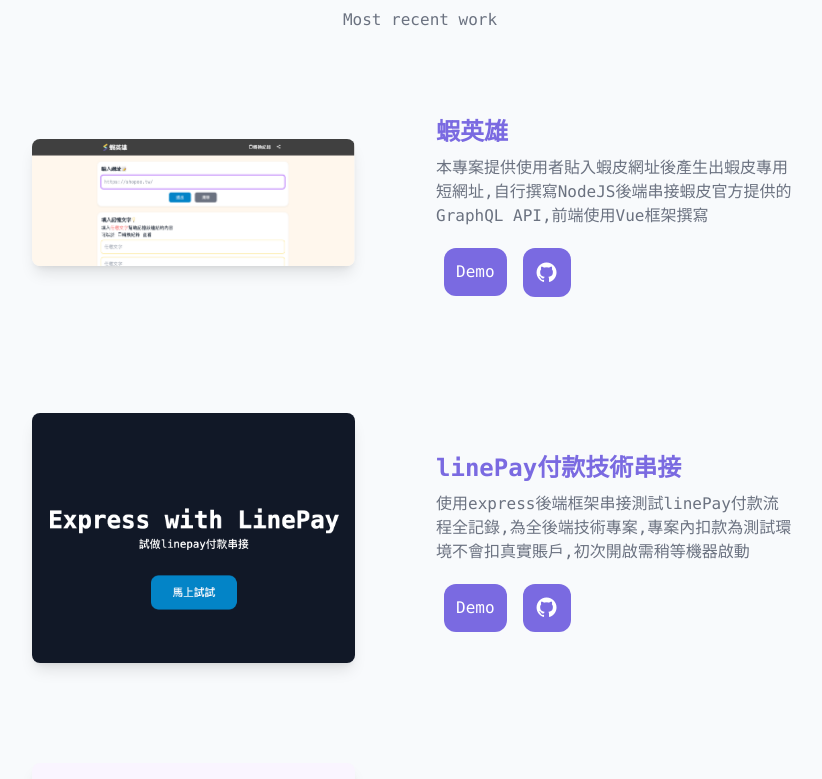
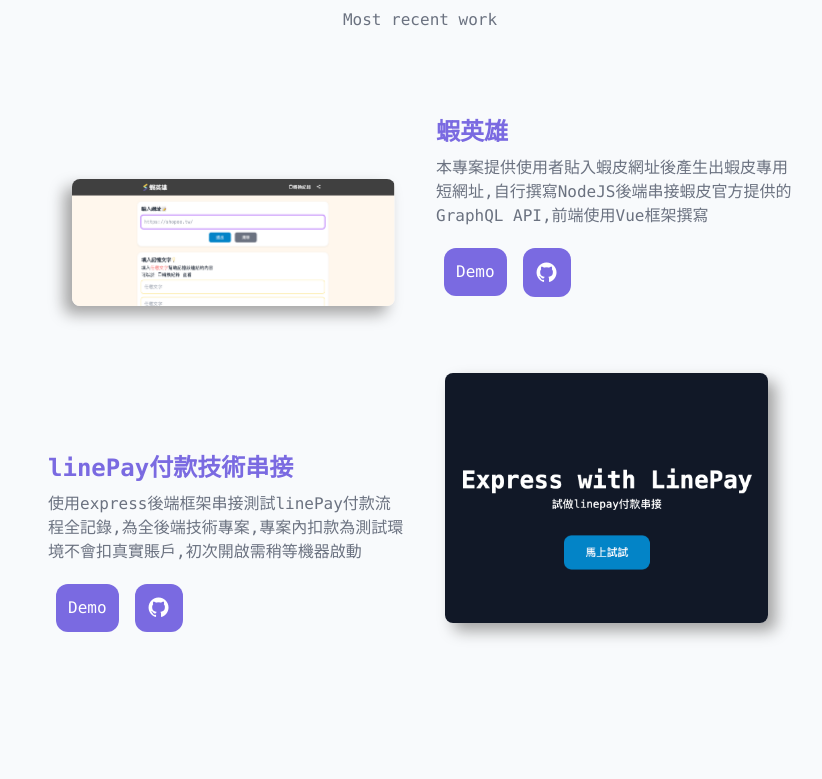
Before and after one commit to connectshark/nosegates, a Vue app: page / in a window 1280 px wide. Shown: the part 2540-3319 px from the top of the page, without its empty margins (220-1042 px from the left). Built offline with nearby package versions, Linux system fonts and the light colour scheme.

Commit message:
更新portfolio列表

```diff
--- a/src/views/HomeView.vue
+++ b/src/views/HomeView.vue
@@ -77,8 +77,8 @@
       <p class="text-gray-500 text-center mb-10">Most recent work</p>
       <div class="mx-auto relative max-w-4xl px-10">
         <div v-for="item in portfolio" :key="item.link" class="p-5 lg:pb-20 lg:flex lg:justify-between items-center group">
-          <a class=" lg:w-5/12" :href="item.link">
-            <img class="object-cover group rounded-lg shadow-lg" :src="item.img" alt="image1">
+          <a class=" group-even:order-1 relative group-even:md:bottom-10 group-even:md:right-10 group-odd:md:top-10 group-odd:md:left-10 lg:w-5/12" :href="item.link">
+            <img class="object-cover shadow-lg rounded-lg group-even:md:shadow-[.5rem_.5rem_.9rem_#a3a3a3] group-odd:md:shadow-[-.5rem_.5rem_.9rem_#a3a3a3]" :src="item.img" alt="image1">
           </a>
           <div class=" lg:w-6/12 p-4">
             <h3 class=" text-primary leading-loose font-bold text-2xl">{{ item.title }}</h3>
```
